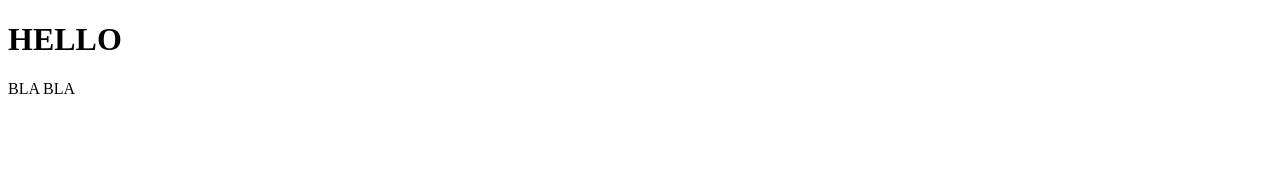
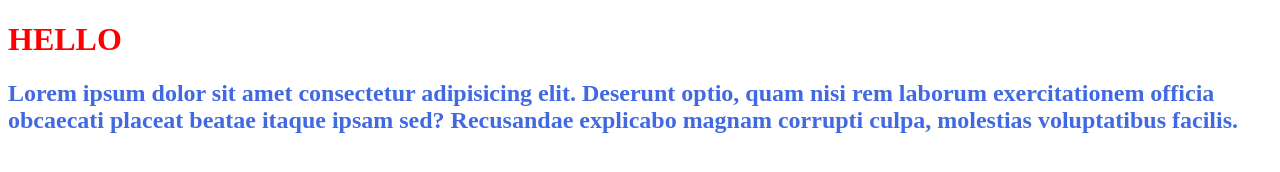
Before and after one commit to stashrynyshyn/Something, a plain HTML site: page index.html in a window 1280 px wide. Drawn offline with Linux system fonts and the light colour scheme.

Commit message:
added h2

```diff
--- a/index.html
+++ b/index.html
@@ -11,7 +11,7 @@
 
 <body>
     <h1>HELLO</h1>
-    <p class="something">BLA BLA</p>
+    <h2>Lorem ipsum dolor sit amet consectetur adipisicing elit. Deserunt optio, quam nisi rem laborum exercitationem officia obcaecati placeat beatae itaque ipsam sed? Recusandae explicabo magnam corrupti culpa, molestias voluptatibus facilis.</h2>
     <script src="main.js"></script>
 </body>
 
--- a/style.css
+++ b/style.css
@@ -0,0 +1,8 @@
+h1 {
+    color: red;
+}
+
+h2 {
+    background-color: #fff;
+    color: royalblue;
+}
```
